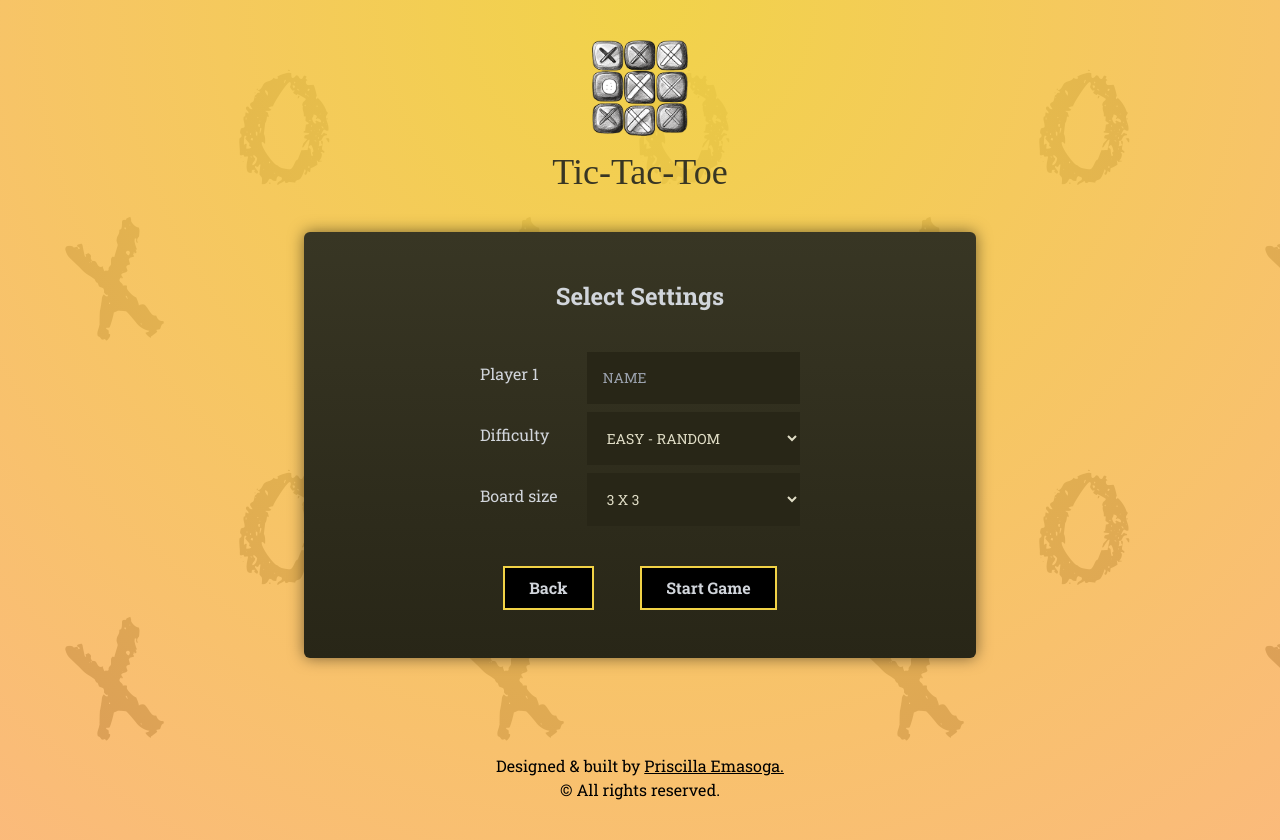
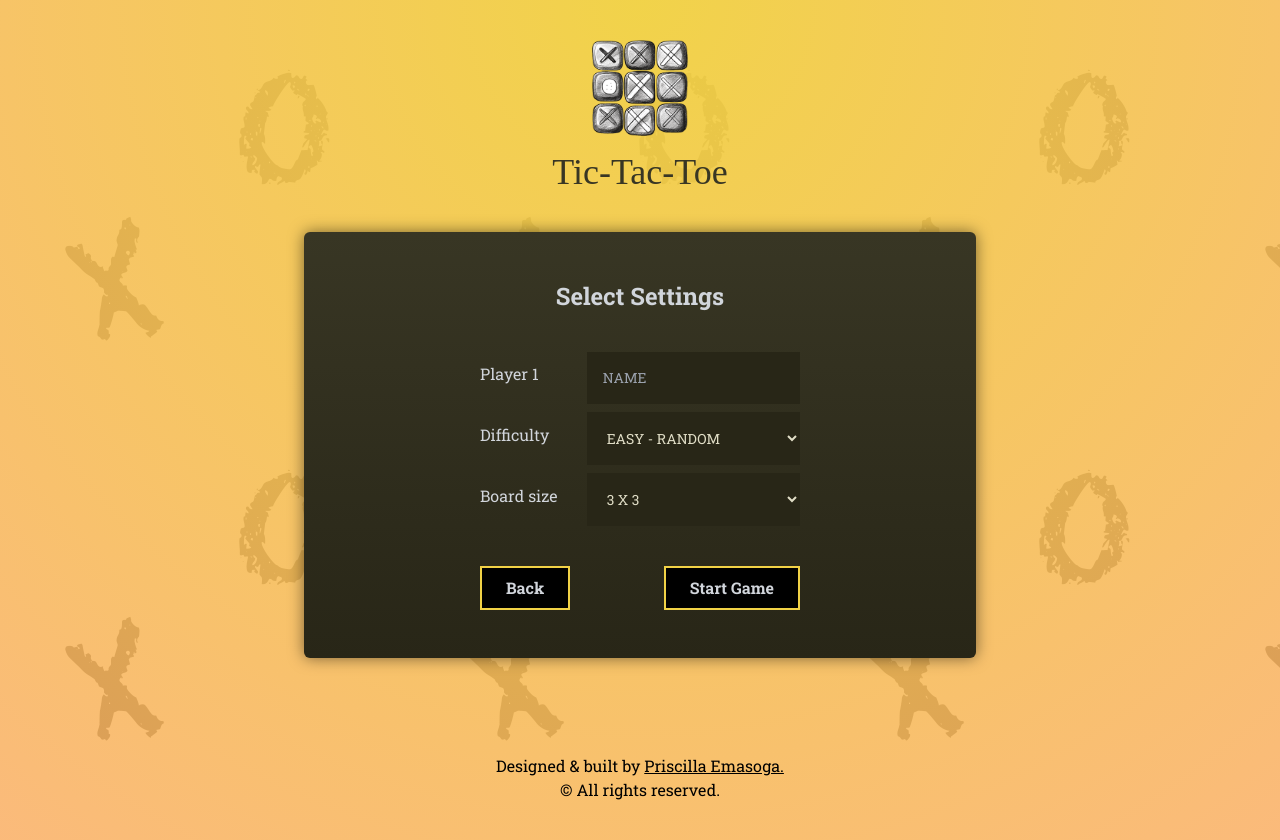
Before and after one commit to priscilla-e/tic-tac-AI, a React (Vite) app in the folder client/: page / in a window 1280 px wide. Both pictures are taken after a click on the button "Single Player". Built offline with nearby package versions, Linux system fonts and the light colour scheme; a web font is replaced by a local one.

Commit message:
Add custom button component x2

```diff
--- a/client/src/components/SelectMode.jsx
+++ b/client/src/components/SelectMode.jsx
@@ -1,6 +1,7 @@
 import Card from "./ui/Card.jsx";
 import {useContext} from "react";
 import GameContext from "../contexts/game-context.jsx";
+import Button from "./ui/Button.jsx";
 
 
 export default function SelectMode() {
@@ -20,20 +21,18 @@ export default function SelectMode() {
 
             <p className='my-10 text-center text-2xl font-bold'>Select Game Mode</p>
             <div className='text-center space-x-10'>
-                <button
+                <Button
                     type='button'
-                    className='border-2 border-lightYellow bg-black font-bold mx-auto px-6 py-2 focus:outline-none'
                     onClick={() => handleGameMode('single')}
                 >
                     Single Player
-                </button>
-                <button
+                </Button>
+                <Button
                     type='button'
-                    className='border-2 border-lightYellow bg-black font-bold mx-auto px-6 py-2 focus:outline-none'
                     onClick={() => handleGameMode('multi')}
                 >
                     Multi Player
-                </button>
+                </Button>
             </div>
         </Card>
     )
--- a/client/src/components/SelectSettings.jsx
+++ b/client/src/components/SelectSettings.jsx
@@ -1,5 +1,6 @@
 import {useContext, useEffect, useState} from "react";
 import Card from "./ui/Card.jsx";
+import Button from "./ui/Button.jsx";
 import GameContext from "../contexts/game-context.jsx";
 import {createEmptyGameBoard} from "../utils.js";
 
@@ -117,20 +118,19 @@ export default function SelectSettings() {
                     </select>
                 </div>
 
-                <div className='mt-10 flex justify-between'>
-                    <button
+                <div className='mt-10 flex justify-between p-0'>
+                    <Button
                         type='button'
-                        className='border-2 border-lightYellow bg-black font-bold mx-auto px-6 py-2 focus:outline-none'
                         onClick={handleBack}
                     >
                         Back
-                    </button>
-                    <button
+                    </Button>
+                    <Button
                         type='submit'
-                        className='border-2 border-lightYellow bg-black font-bold mx-auto px-6 py-2 focus:outline-none'
+                        onClick={() => console.log('hello')}
                     >
                         Start Game
-                    </button>
+                    </Button>
                 </div>
             </form>
         </Card>
```
